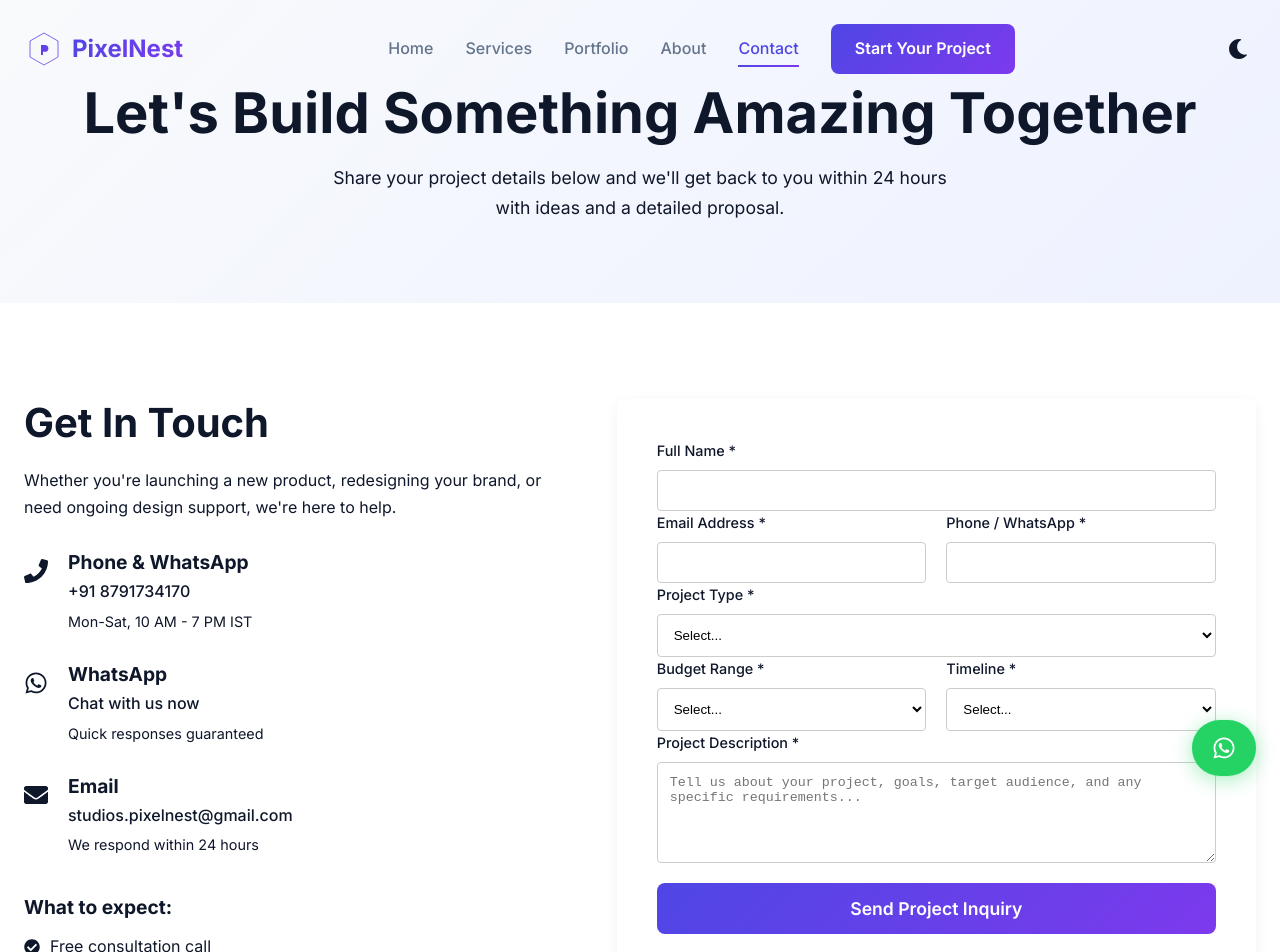
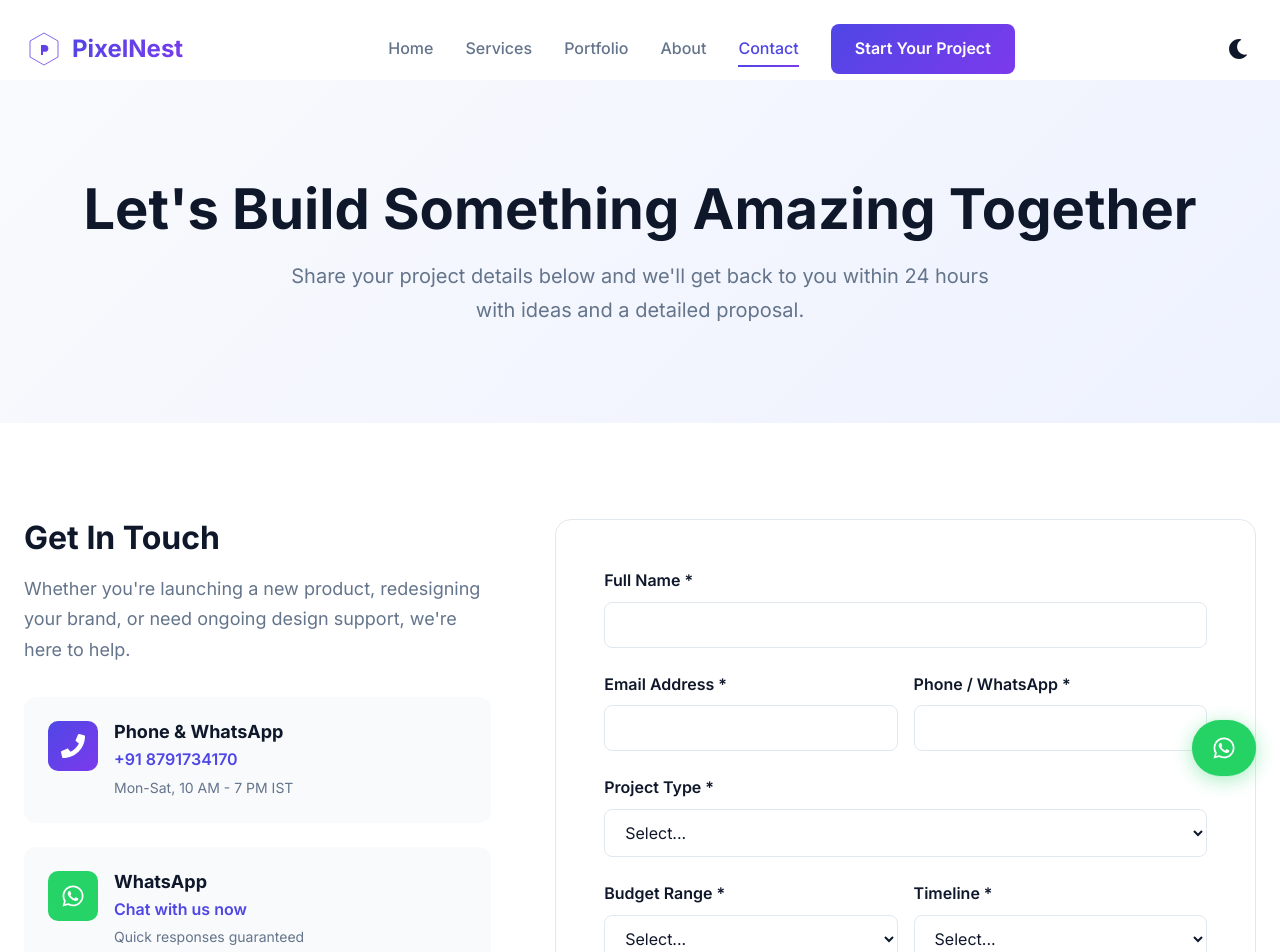
Before and after one commit to work-projt-vansh/pixelnest-studio-site, a React (Create React App) app: page /contact in a window 1280 px wide. Shown: the top 952 px of the page. Built offline with nearby package versions, Linux system fonts and the light colour scheme.

Commit message:
fix: Revert design changes and implement backend-only form logic

```diff
--- a/src/pages/Contact.css
+++ b/src/pages/Contact.css
@@ -1,154 +1,179 @@
-
-.contact-page .page-hero {
-  text-align: center;
-  padding: 80px 0;
-  background-color: var(--color-bg-light);
-}
-
-.contact-page .page-hero .hero-subtitle {
-  max-width: 650px;
-  margin: 15px auto 0;
-  color: var(--color-text-secondary);
-  font-size: 1.1rem;
+.contact-page {
+  padding-top: 80px;
 }
 
 .contact-section {
-  padding: 80px 0;
+  background: var(--bg-light);
+  transition: background 0.3s ease;
 }
 
 .contact-grid {
   display: grid;
-  grid-template-columns: 1fr 1.2fr;
-  gap: 60px;
+  grid-template-columns: 1fr 1.5fr;
+  gap: var(--spacing-3xl);
 }
 
 .contact-info h2 {
-  font-size: 2.5rem;
-  color: var(--color-primary);
-  margin-bottom: 20px;
+  font-size: 2rem;
+  color: var(--text-primary);
+  margin-bottom: var(--spacing-md);
 }
 
-.contact-info .contact-intro {
-  color: var(--color-text-secondary);
+.contact-intro {
+  color: var(--text-secondary);
+  font-size: 1.125rem;
   line-height: 1.7;
-  margin-bottom: 30px;
+  margin-bottom: var(--spacing-xl);
 }
 
 .contact-methods {
-  display: flex;
-  flex-direction: column;
-  gap: 30px;
-  margin-bottom: 40px;
+  margin-bottom: var(--spacing-xl);
 }
 
 .contact-method {
   display: flex;
-  align-items: flex-start;
-  gap: 20px;
+  gap: var(--spacing-md);
+  margin-bottom: var(--spacing-lg);
+  padding: var(--spacing-lg);
+  background: var(--bg-light-secondary);
+  border-radius: 12px;
+  transition: background 0.3s ease;
 }
 
-.contact-method .method-icon {
-  font-size: 24px;
-  color: var(--color-primary);
-  margin-top: 5px;
+.method-icon {
+  width: 50px;
+  height: 50px;
+  min-width: 50px;
+  display: flex;
+  align-items: center;
+  justify-content: center;
+  background: var(--gradient);
+  border-radius: 10px;
+  color: var(--white);
+  font-size: 1.5rem;
 }
 
-.contact-method.whatsapp .method-icon {
-  color: #25D366;
+.method-icon.whatsapp {
+  background: #25D366;
 }
 
 .contact-method h3 {
-  font-size: 1.2rem;
-  margin-bottom: 5px;
+  font-size: 1.125rem;
+  color: var(--text-primary);
+  margin-bottom: var(--spacing-xs);
 }
 
 .contact-method a {
-  color: var(--color-text-primary);
-  text-decoration: none;
-  font-weight: 500;
-  transition: color 0.3s ease;
-}
-
-.contact-method a:hover {
-  color: var(--color-primary);
+  color: var(--primary-blue);
+  font-weight: 600;
+  display: block;
+  margin-bottom: var(--spacing-xs);
 }
 
 .contact-method p {
-  color: var(--color-text-secondary);
-  font-size: 0.9rem;
-  margin: 5px 0 0;
+  color: var(--text-secondary);
+  font-size: 0.875rem;
+  margin: 0;
+}
+
+.contact-benefits {
+  background: linear-gradient(135deg, #F8FAFC 0%, #EEF2FF 100%);
+  padding: var(--spacing-lg);
+  border-radius: 12px;
+  transition: background 0.3s ease;
+}
+
+html.dark-mode .contact-benefits {
+  background: linear-gradient(135deg, #1E293B 0%, #0F172A 100%);
 }
 
 .contact-benefits h3 {
-  font-size: 1.2rem;
-  margin-bottom: 15px;
+  color: var(--text-primary);
+  margin-bottom: var(--spacing-md);
 }
 
 .contact-benefits ul {
   list-style: none;
-  padding: 0;
 }
 
 .contact-benefits li {
   display: flex;
   align-items: center;
-  gap: 10px;
-  margin-bottom: 10px;
-  color: var(--color-text-secondary);
+  gap: var(--spacing-sm);
+  color: var(--text-secondary);
+  margin-bottom: var(--spacing-sm);
 }
 
 .contact-benefits li svg {
-  color: var(--color-primary);
+  color: var(--success-green);
 }
 
 .contact-form-wrapper {
-  background-color: var(--color-bg-light);
-  padding: 40px;
-  border-radius: 8px;
-  box-shadow: 0 4px 15px rgba(0, 0, 0, 0.05);
+  background: var(--bg-light);
+  border: 1px solid #E2E8F0;
+  border-radius: 16px;
+  padding: var(--spacing-2xl);
+  position: relative;
+  transition: all 0.3s ease;
 }
 
-/* Form Messages (Success/Error) */
-.form-message {
-  padding: 20px;
-  border-radius: 8px;
-  margin-bottom: 20px;
-  display: flex;
-  flex-direction: column;
-  align-items: center;
-  text-align: center;
-}
-
-.form-message svg {
-  font-size: 2.5rem;
-  margin-bottom: 10px;
+html.dark-mode .contact-form-wrapper {
+  background: var(--bg-light-secondary);
+  border-color: #334155;
 }
 
 .success-message {
-  background-color: #e6f9f0;
-  border-left: 5px solid #28a745;
-  color: #155724;
+  background: #ECFDF5;
+  border: 2px solid var(--success-green);
+  border-radius: 12px;
+  padding: var(--spacing-lg);
+  text-align: center;
+  margin-bottom: var(--spacing-lg);
+  animation: slideDown 0.3s ease;
+  transition: background 0.3s ease;
+}
+
+html.dark-mode .success-message {
+  background: rgba(16, 185, 129, 0.15);
+}
+
+@keyframes slideDown {
+  from {
+    opacity: 0;
+    transform: translateY(-10px);
+  }
+  to {
+    opacity: 1;
+    transform: translateY(0);
+  }
 }
 
 .success-message svg {
-  color: #28a745;
+  font-size: 3rem;
+  color: var(--success-green);
+  margin-bottom: var(--spacing-sm);
 }
 
-.form-error {
-  background-color: #f8d7da;
-  border-left: 5px solid #dc3545;
-  color: #721c24;
+.success-message h3 {
+  color: var(--text-primary);
+  margin-bottom: var(--spacing-xs);
 }
 
-.form-error svg {
-  color: #dc3545;
+.success-message p {
+  color: var(--text-secondary);
+  margin: 0;
 }
 
-/* Form Fields */
 .contact-form {
   display: flex;
   flex-direction: column;
-  gap: 20px;
+  gap: var(--spacing-lg);
+}
+
+.form-row {
+  display: grid;
+  grid-template-columns: 1fr 1fr;
+  gap: var(--spacing-md);
 }
 
 .form-group {
@@ -157,82 +182,70 @@
 }
 
 .form-group label {
-  margin-bottom: 8px;
-  font-weight: 500;
-  color: var(--color-text-secondary);
-  font-size: 0.9rem;
+  font-weight: 600;
+  color: var(--text-primary);
+  margin-bottom: var(--spacing-sm);
 }
 
 .form-group input,
 .form-group select,
 .form-group textarea {
-  width: 100%;
-  padding: 12px;
-  border: 1px solid #ccc;
-  border-radius: 4px;
-  background-color: #fff;
-  transition: border-color 0.3s, box-shadow 0.3s;
+  padding: 12px 16px;
+  border: 1px solid #E2E8F0;
+  border-radius: 8px;
+  font-family: inherit;
+  font-size: 1rem;
+  transition: all 0.3s ease;
+  background-color: var(--bg-light);
+  color: var(--text-primary);
+}
+
+html.dark-mode .form-group input,
+html.dark-mode .form-group select,
+html.dark-mode .form-group textarea {
+  background-color: var(--bg-light-secondary);
+  border-color: #334155;
 }
 
 .form-group input:focus,
 .form-group select:focus,
 .form-group textarea:focus {
   outline: none;
-  border-color: var(--color-primary);
-  box-shadow: 0 0 0 3px rgba(79, 70, 229, 0.2);
+  border-color: var(--primary-blue);
+  box-shadow: 0 0 0 3px rgba(79, 70, 229, 0.1);
 }
 
-.form-row {
-  display: grid;
-  grid-template-columns: 1fr 1fr;
-  gap: 20px;
-}
-
-/* Error Styling */
 .form-group input.error,
 .form-group select.error,
 .form-group textarea.error {
-  border-color: #dc3545;
+  border-color: #EF4444;
 }
 
-.error-text {
-  color: #dc3545;
-  font-size: 0.85rem;
-  margin-top: 5px;
+.error-message {
+  color: #EF4444;
+  font-size: 0.875rem;
+  margin-top: var(--spacing-xs);
+}
+
+.form-group textarea {
+  resize: vertical;
+  min-height: 120px;
 }
 
 .btn-full {
   width: 100%;
 }
 
-.btn-large {
-  padding: 15px;
-  font-size: 1.1rem;
-}
-
-.btn-primary[disabled] {
-    background-color: #a8a2f4;
-    cursor: not-allowed;
-}
-
-.spinner {
-    animation: spin 1s linear infinite;
-    margin-right: 10px;
-}
-
-@keyframes spin {
-    from { transform: rotate(0deg); }
-    to { transform: rotate(360deg); }
-}
-
-@media (max-width: 992px) {
+@media (max-width: 968px) {
   .contact-grid {
     grid-template-columns: 1fr;
   }
-}
 
-@media (max-width: 768px) {
   .form-row {
     grid-template-columns: 1fr;
   }
+
+  .contact-form-wrapper {
+    padding: var(--spacing-lg);
+  }
 }
--- a/src/pages/Contact.js
+++ b/src/pages/Contact.js
@@ -1,7 +1,6 @@
-
 import React, { useState } from 'react';
 import { motion } from 'framer-motion';
-import { FaPhone, FaWhatsapp, FaEnvelope, FaCheckCircle, FaSpinner, FaExclamationCircle } from 'react-icons/fa';
+import { FaPhone, FaWhatsapp, FaEnvelope, FaCheckCircle } from 'react-icons/fa';
 import { useForm } from 'react-hook-form';
 import './Contact.css';
 
@@ -9,22 +8,16 @@ const Contact = () => {
   const { register, handleSubmit, formState: { errors }, reset } = useForm();
   const [isSubmitting, setIsSubmitting] = useState(false);
   const [isSubmitted, setIsSubmitted] = useState(false);
-  const [submitError, setSubmitError] = useState(null);
 
   const SCRIPT_URL = "https://script.google.com/macros/s/AKfycbwOcWPZTXXRwBVdmP5qmEI_-NsfvxriObRYIqv1Wx1feJCHn3vZTJkbE0qrZM5Sj97N/exec";
 
   const onSubmit = async (data) => {
     setIsSubmitting(true);
-    setIsSubmitted(false);
-    setSubmitError(null);
 
     try {
-      // Using 'no-cors' is the most reliable way to post to a Google Apps Script web app
-      // from a browser, as it avoids issues with CORS and redirects. We can't read the
-      // response, but your script sends a confirmation email, which is a great UX.
       await fetch(SCRIPT_URL, {
         method: 'POST',
-        mode: 'no-cors',
+        mode: 'no-cors', // Important for Google Apps Script
         headers: {
           'Content-Type': 'application/json',
         },
@@ -33,11 +26,12 @@ const Contact = () => {
 
       setIsSubmitted(true);
       reset();
-      setTimeout(() => setIsSubmitted(false), 8000);
+      setTimeout(() => setIsSubmitted(false), 5000);
 
     } catch (error) {
-      console.error('Error submitting form:', error);
-      setSubmitError('Failed to send message. Please check your network and try again.');
+      console.error('Form submission error:', error);
+      // You can add a more user-facing error message here if you like
+      alert("There was an error submitting your form. Please try again.");
     } finally {
       setIsSubmitting(false);
     }
@@ -134,24 +128,15 @@ const Contact = () => {
               animate={{ opacity: 1, x: 0 }}
               transition={{ duration: 0.6 }}
             >
-              <form onSubmit={handleSubmit(onSubmit)} className="contact-form" noValidate>
               {isSubmitted && (
-                  <div className="success-message form-message">
+                <div className="success-message">
                   <FaCheckCircle />
                   <h3>Thank you for your inquiry!</h3>
-                    <p>We've sent a confirmation to your email. We'll be in touch within 24 hours.</p>
+                  <p>We'll get back to you within 24 hours.</p>
                 </div>
               )}
 
-                {submitError && (
-                  <div className="error-message form-message form-error">
-                    <FaExclamationCircle />
-                    <h3>Submission Failed</h3>
-                    <p>{submitError}</p>
-                  </div>
-                )}
-
-                <fieldset disabled={isSubmitting} style={{ border: 'none', padding: 0, margin: 0 }}>
+              <form onSubmit={handleSubmit(onSubmit)} className="contact-form">
                 <div className="form-group">
                   <label htmlFor="name">Full Name *</label>
                   <input
@@ -160,7 +145,7 @@ const Contact = () => {
                     {...register('name', { required: 'Name is required' })}
                     className={errors.name ? 'error' : ''}
                   />
-                    {errors.name && <span className="error-text">{errors.name.message}</span>}
+                  {errors.name && <span className="error-message">{errors.name.message}</span>}
                 </div>
 
                 <div className="form-row">
@@ -178,7 +163,7 @@ const Contact = () => {
                       })}
                       className={errors.email ? 'error' : ''}
                     />
-                      {errors.email && <span className="error-text">{errors.email.message}</span>}
+                    {errors.email && <span className="error-message">{errors.email.message}</span>}
                   </div>
 
                   <div className="form-group">
@@ -189,7 +174,7 @@ const Contact = () => {
                       {...register('phone', { required: 'Phone number is required' })}
                       className={errors.phone ? 'error' : ''}
                     />
-                      {errors.phone && <span className="error-text">{errors.phone.message}</span>}
+                    {errors.phone && <span className="error-message">{errors.phone.message}</span>}
                   </div>
                 </div>
 
@@ -208,7 +193,7 @@ const Contact = () => {
                     <option value="redesign">Redesign / Update Existing Project</option>
                     <option value="other">Other</option>
                   </select>
-                    {errors.projectType && <span className="error-text">{errors.projectType.message}</span>}
+                  {errors.projectType && <span className="error-message">{errors.projectType.message}</span>}
                 </div>
 
                 <div className="form-row">
@@ -227,7 +212,7 @@ const Contact = () => {
                       <option value="500k+">₹5,00,000+</option>
                       <option value="not-sure">Not sure yet</option>
                     </select>
-                      {errors.budget && <span className="error-text">{errors.budget.message}</span>}
+                    {errors.budget && <span className="error-message">{errors.budget.message}</span>}
                   </div>
 
                   <div className="form-group">
@@ -244,7 +229,7 @@ const Contact = () => {
                       <option value="2-3-months">2-3 months</option>
                       <option value="flexible">Flexible / Exploring options</option>
                     </select>
-                      {errors.timeline && <span className="error-text">{errors.timeline.message}</span>}
+                    {errors.timeline && <span className="error-message">{errors.timeline.message}</span>}
                   </div>
                 </div>
 
@@ -257,16 +242,11 @@ const Contact = () => {
                     {...register('message', { required: 'Please describe your project' })}
                     className={errors.message ? 'error' : ''}
                   ></textarea>
-                    {errors.message && <span className="error-text">{errors.message.message}</span>}
+                  {errors.message && <span className="error-message">{errors.message.message}</span>}
                 </div>
-                </fieldset>
 
                 <button type="submit" className="btn btn-primary btn-large btn-full" disabled={isSubmitting}>
-                  {isSubmitting ? (
-                    <><FaSpinner className="spinner" /> Sending...</>
-                  ) : (
-                    'Send Project Inquiry'
-                  )}
+                  {isSubmitting ? 'Sending...' : 'Send Project Inquiry'}
                 </button>
               </form>
             </motion.div>
```
Lines whose indentation alone changed are shown as unchanged.
